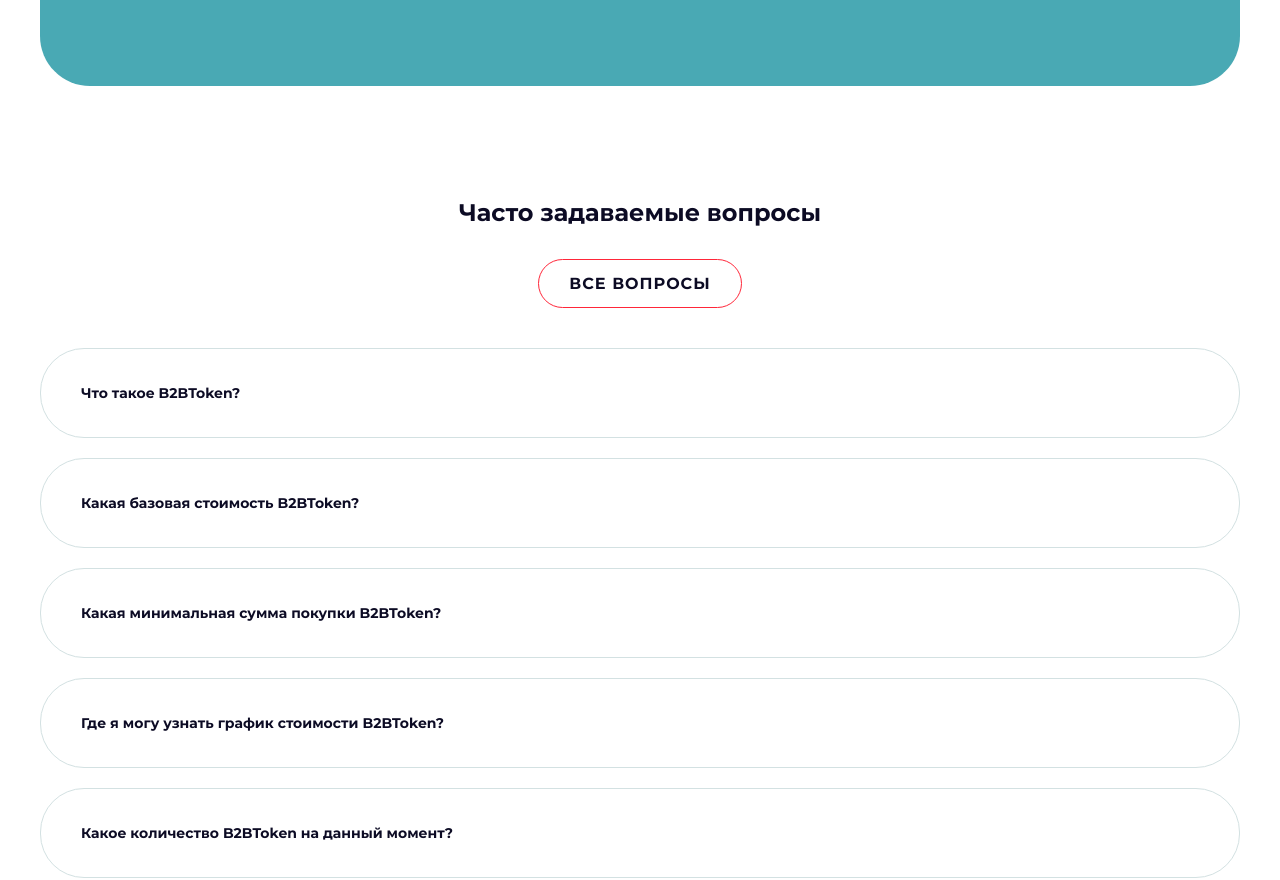
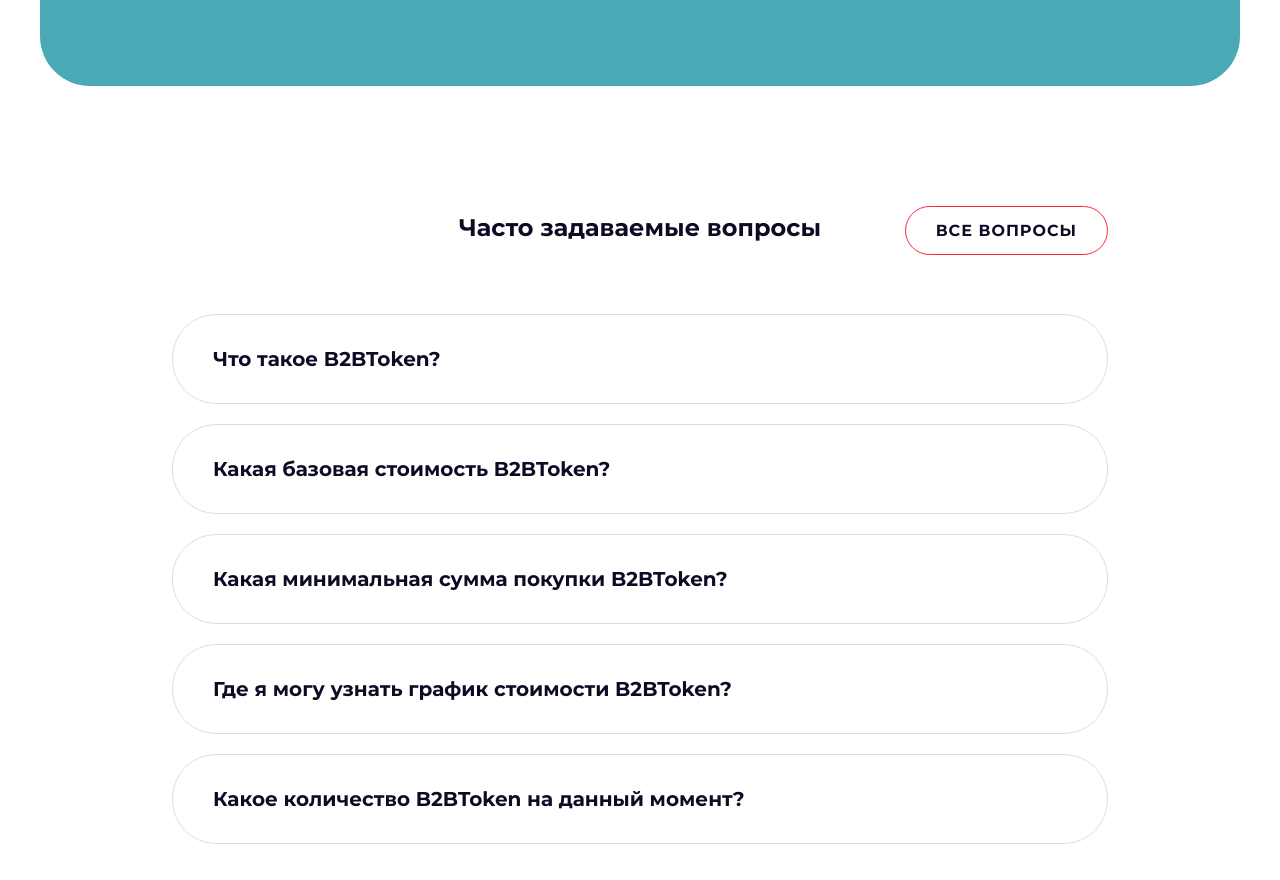
Before and after one commit to raccoonroman/b2btoken, a website: page src/index.html in a window 1280 px wide. Shown: the part 9580-10460 px from the top of the page. Drawn offline with nearby package versions, Linux system fonts and the light colour scheme; files that its build step writes are made by us from their sources.

Commit message:
faq desktop

```diff
--- a/src/index.html
+++ b/src/index.html
@@ -395,7 +395,7 @@
     </div>
   </section>
   <section class="faq">
-    <div class="container">
+    <div class="container faq__container">
       <p class="faq__title">Часто задаваемые вопросы</p>
       <a class="button button--white faq__btn" href="#!">все вопросы</a>
       <ul class="faq__list">
--- a/src/sass/components/faq.scss
+++ b/src/sass/components/faq.scss
@@ -1,6 +1,14 @@
 .faq {
   padding: 60px 0 40px;
   text-align: center;
+
+  @include desktop {
+    padding-bottom: 80px;
+  }
+}
+
+.faq__container {
+  max-width: 996px;
 }
 
 .faq__title {
@@ -9,10 +17,23 @@
   font-weight: bold;
   font-size: 24px;
   line-height: 33px;
+
+  @include desktop {
+    margin-bottom: 70px;
+    padding-top: 15px;
+    padding-left: 240px;
+    padding-right: 240px;
+  }
 }
 
 .faq__btn {
   margin-bottom: 40px;
+
+  @include desktop {
+    position: absolute;
+    top: 10px;
+    right: 30px;
+  }
 }
 
 .faq__list {
@@ -48,6 +69,7 @@
 }
 
 .faq__item-label {
+  cursor: pointer;
   position: relative;
   margin: 0;
   min-height: 88px;
@@ -57,6 +79,11 @@
   font-weight: bold;
   font-size: 14px;
   line-height: 24px;
+
+  @include desktop {
+    font-size: 20px;
+    line-height: 28px;
+  }
 
   &.active .faq__item-arrow-icon {
     fill: $light-gray;
@@ -79,12 +106,18 @@
   padding: 0 40px 32px;
   font-size: 14px;
   line-height: 24px;
+  color: $dark-gray;
+
+  @include desktop {
+    font-size: 18px;
+    line-height: 25px;
+  }
 
   p:first-child {
     margin-top: 0;
   }
 
   p:last-child {
-    margin-bottom: 0;
+    margin-bottom: 5px;
   }
 }
```
